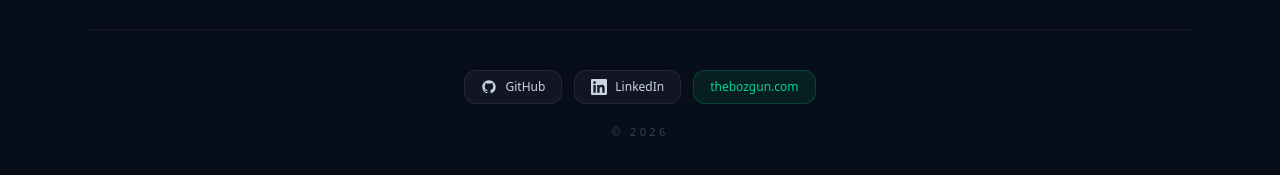
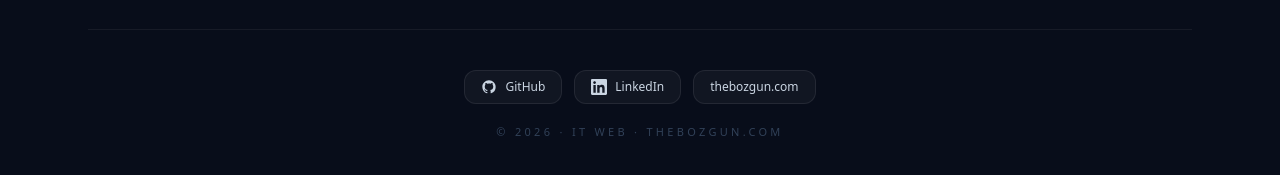
Before and after one commit to BozgunBer-2506/Knowledge-Repository, a React (Vite) app: page / in a window 1280 px wide. Shown: the part 991-1166 px from the top of the page. Built offline with nearby package versions, Linux system fonts and the light colour scheme.

Commit message:
fix: remove green styling from thebozgun.com button, add IT Web to footer

```diff
--- a/src/App.jsx
+++ b/src/App.jsx
@@ -166,11 +166,11 @@ export default function App() {
               <LinkedInIcon /> LinkedIn
             </a>
             <a href="https://thebozgun.com" target="_blank" rel="noreferrer"
-              className="flex items-center gap-2 px-4 py-2 bg-emerald-500/10 border border-emerald-500/25 hover:border-emerald-500/60 hover:bg-emerald-500/15 text-emerald-400 rounded-xl text-xs font-medium transition-all duration-200 no-underline">
+              className="flex items-center gap-2 px-4 py-2 bg-white/[0.04] border border-white/[0.08] hover:border-emerald-500/40 hover:text-emerald-400 rounded-xl text-slate-300 text-xs font-medium transition-all duration-200 no-underline">
               thebozgun.com
             </a>
           </div>
-          <p className="text-slate-700 text-[11px] tracking-[0.3em] uppercase">© 2026</p>
+          <p className="text-slate-700 text-[11px] tracking-[0.3em] uppercase">© 2026 · IT Web · thebozgun.com</p>
         </section>
 
       </main>
```
